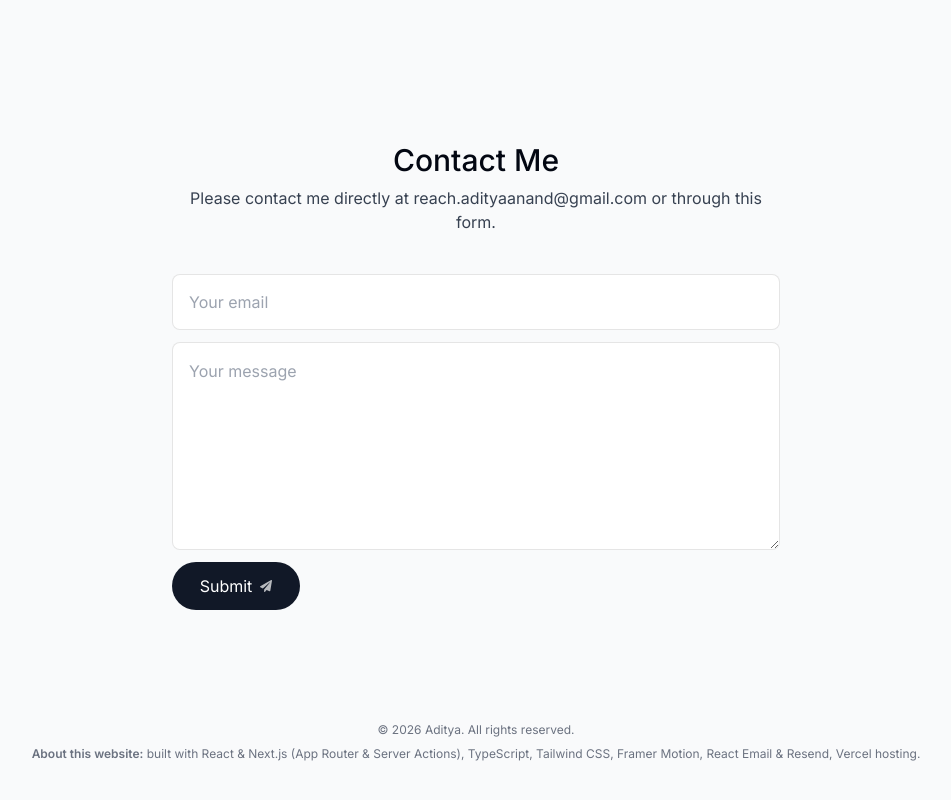
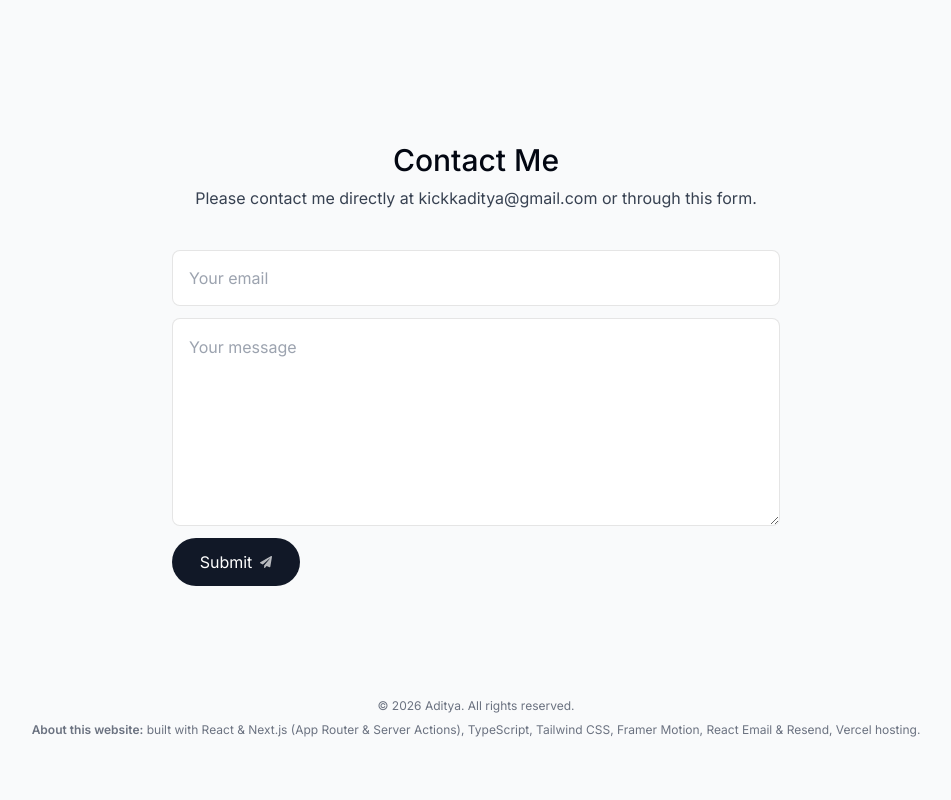
Before and after one commit to adityaxanand/adityaxanand.github.io, a Next.js app: page / in a window 1280 px wide. Shown: the part 3304-4104 px from the top of the page, without its empty margins (164-1115 px from the left). After the commit the page ends 4082 px from the top, so only its background shows below. Built offline with nearby package versions, Linux system fonts and the light colour scheme; no server answers.

Commit message:
Email Change

```diff
--- a/actions/send-email.ts
+++ b/actions/send-email.ts
@@ -27,7 +27,7 @@ export const sendEmail = async (formData: FormData) => {
   try {
     data = await resend.emails.send({
       from: "Contact Form <onboarding@resend.dev>",
-      to: "reach.adityaanand@gmail.com",
+      to: "kickkaditya@gmail.com",
       subject: "Message from contact form",
       reply_to: senderEmail,
       react: React.createElement(ContactFormEmail, {
--- a/components/contact.tsx
+++ b/components/contact.tsx
@@ -33,8 +33,8 @@ export default function Contact() {
 
       <p className="text-gray-700 -mt-6 dark:text-white/80">
         Please contact me directly at{" "}
-        <a className="under" href="mailto:reach.adityaanand@gmail.com">
-          reach.adityaanand@gmail.com
+        <a className="under" href="mailto:kickkaditya@gmail.com">
+          kickkaditya@gmail.com
         </a>{" "}
         or through this form.
       </p>
```
